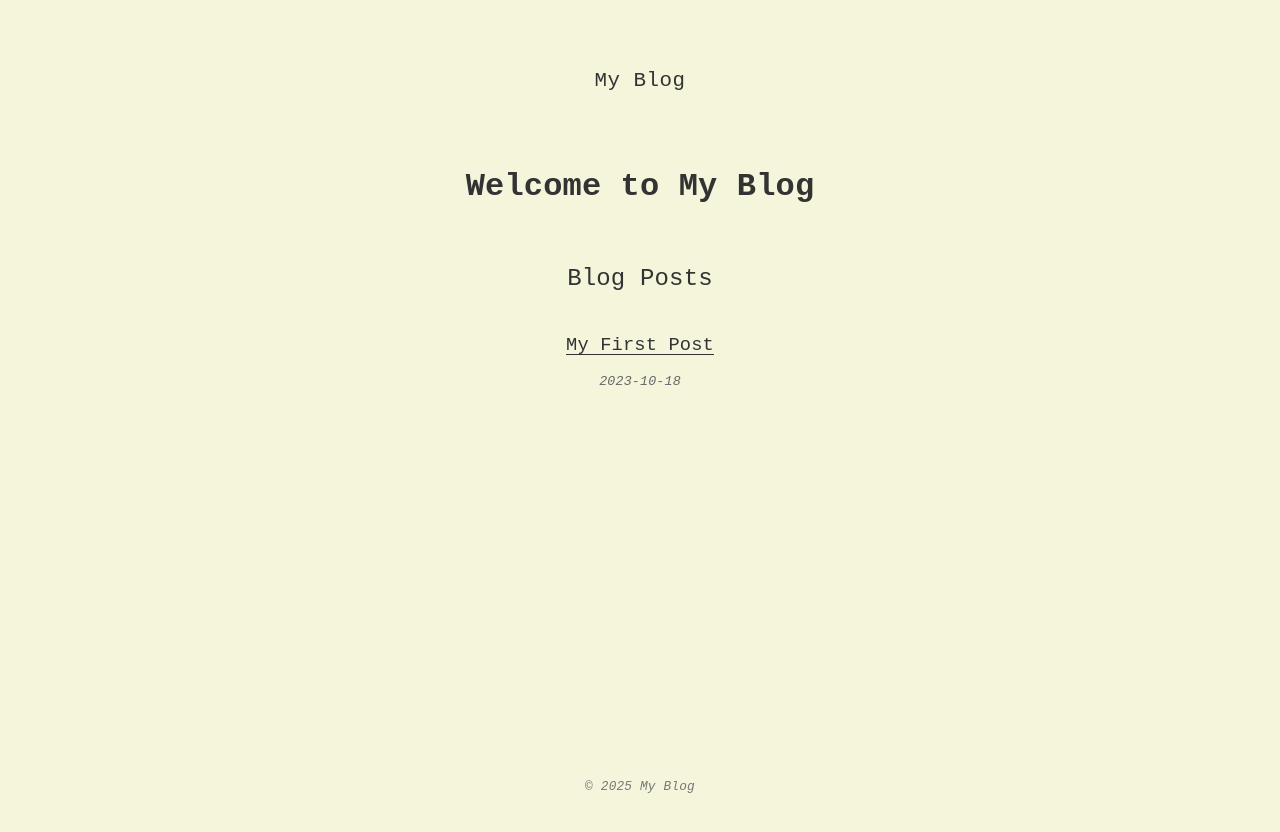
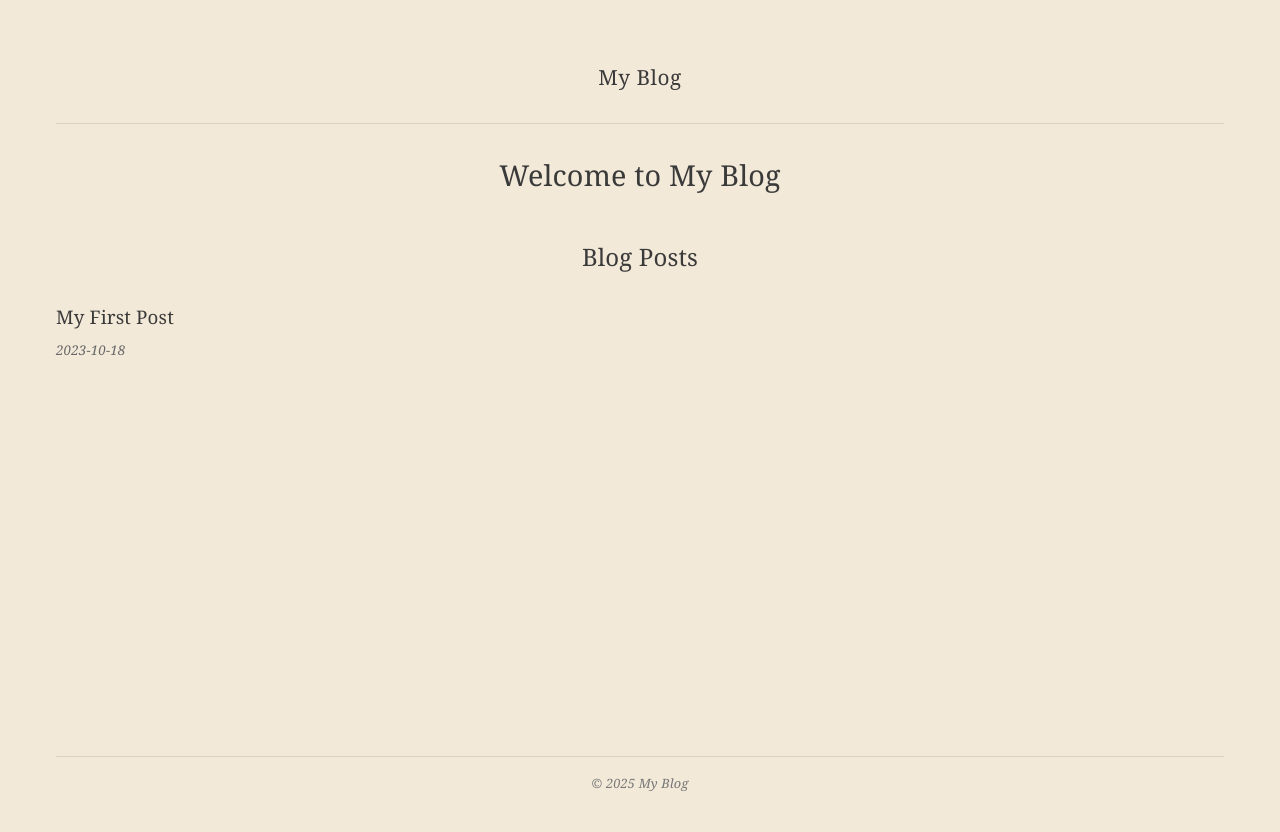
Before and after one commit to serugeneris/serugeneris.github.io, a Next.js app: page / in a window 1280 px wide. Shown: the top 832 px of the page. Built offline with nearby package versions, Linux system fonts and the light colour scheme.

Commit message:
fix nextjs errors

```diff
--- a/next.config.mjs
+++ b/next.config.mjs
@@ -5,10 +5,9 @@ const nextConfig = {
   images: {
     unoptimized: true,
   },
-  // GitHub Pages configuration
-  basePath: process.env.NODE_ENV === 'production' ? '/serugeneris.github.io' : '',
-  assetPrefix: process.env.NODE_ENV === 'production' ? '/serugeneris.github.io/' : '',
+  // GitHub Pages specific configuration
   trailingSlash: true,
+  distDir: 'out',
 };
 
 export default nextConfig;
--- a/package.json
+++ b/package.json
@@ -8,7 +8,7 @@
     "build": "next build",
     "start": "next start",
     "lint": "next lint",
-    "deploy": "npm run build && gh-pages -d out -b gh-pages"
+    "deploy": "node scripts/deploy.mjs"
   },
   "dependencies": {
     "gray-matter": "^4.0.3",
--- a/src/pages/_document.tsx
+++ b/src/pages/_document.tsx
@@ -3,7 +3,13 @@ import { Html, Head, Main, NextScript } from "next/document";
 export default function Document() {
   return (
     <Html lang="en">
-      <Head />
+      <Head>
+        <meta charSet="utf-8" />
+        <meta name="viewport" content="width=device-width, initial-scale=1" />
+        <link rel="icon" href="/favicon.ico" />
+        {/* Explicitly set the MIME type for styles */}
+        <meta httpEquiv="Content-Type" content="text/html; charset=utf-8" />
+      </Head>
       <body>
         <Main />
         <NextScript />
--- a/src/styles/globals.css
+++ b/src/styles/globals.css
@@ -1,14 +1,16 @@
 :root {
-  --background: #f5f5dc; /* Beige background */
-  --foreground: #333333;
+  --background: #f2e9d8; /* Warm paper-like background similar to Kindle */
+  --foreground: #3a3a3a; /* Softer than black for better readability */
   --container-width: 700px;
   --spacing-unit: 1.5rem;
+  --border-color: rgba(0, 0, 0, 0.1);
+  --serif-font: Georgia, 'Times New Roman', serif; /* Serif font for Kindle-like reading */
 }
 
 @media (prefers-color-scheme: dark) {
   :root {
-    --background: #d8d0c0; /* Darker beige for dark mode */
-    --foreground: #333333;
+    --background: #dbd1b4; /* Warmer beige for dark mode */
+    --foreground: #3a3a3a;
   }
 }
 
@@ -22,7 +24,7 @@ body {
 body {
   color: var(--foreground);
   background: var(--background);
-  font-family: 'Courier New', monospace; /* Typewriter-style font */
+  font-family: var(--serif-font); /* Serif font like Kindle */
   -webkit-font-smoothing: antialiased;
   -moz-osx-font-smoothing: grayscale;
   line-height: 1.6;
@@ -39,26 +41,34 @@ body {
 
 a {
   color: inherit;
-  text-decoration: underline;
-  text-underline-offset: 4px;
+  text-decoration: none; /* Kindle links are typically subtle */
+  border-bottom: 1px dotted var(--foreground);
+  padding-bottom: 1px;
 }
 
 a:hover {
-  text-decoration-thickness: 2px;
+  border-bottom: 1px solid var(--foreground);
 }
 
 h1, h2, h3, h4, h5, h6 {
-  font-family: 'Courier New', monospace;
-  font-weight: 600;
+  font-family: var(--serif-font);
+  font-weight: normal; /* Kindle headings are not very bold */
   margin: 1.5rem 0 1rem;
+  line-height: 1.3;
 }
 
 h1 {
-  font-size: 2rem;
+  font-size: 1.8rem;
+  margin-block: 1.2rem; /* Explicitly add margin-block to address warning */
+}
+
+h2 {
+  font-size: 1.5rem;
 }
 
 p, ul, ol {
   margin-bottom: 1.5rem;
+  text-align: justify; /* Kindle text is typically justified */
 }
 
 /* For code blocks */
@@ -69,6 +79,7 @@ pre {
   margin-bottom: 1.5rem;
   border-radius: 4px;
   font-size: 0.9rem;
+  font-family: 'Courier New', monospace;
 }
 
 /* Date styling */
@@ -76,6 +87,7 @@ pre {
   font-size: 0.9rem;
   margin-bottom: 1.5rem;
   font-style: italic;
+  color: #666;
 }
 
 /* Container for centered content */
@@ -83,6 +95,10 @@ pre {
   max-width: var(--container-width);
   margin: 0 auto;
   padding: 0 1rem;
+  /* Add subtle paper texture shadow for Kindle-like feel */
+  box-shadow: 0 0 40px rgba(0, 0, 0, 0.03);
+  background-color: var(--background);
+  min-height: 100vh;
 }
 
 @media (max-width: 768px) {
@@ -90,8 +106,16 @@ pre {
     --container-width: 100%;
   }
 
+  body {
+    padding: 0;
+  }
+
+  .container {
+    box-shadow: none;
+  }
+
   h1 {
-    font-size: 1.75rem;
+    font-size: 1.6rem;
   }
 }
 
```
Also changed, not shown: public/404.html (added, +26 -0 lines), public/index.html (added, +26 -0 lines), scripts/deploy.mjs (added, +30 -0 lines), 1 other file (tests, documents, lock files or other folders).
